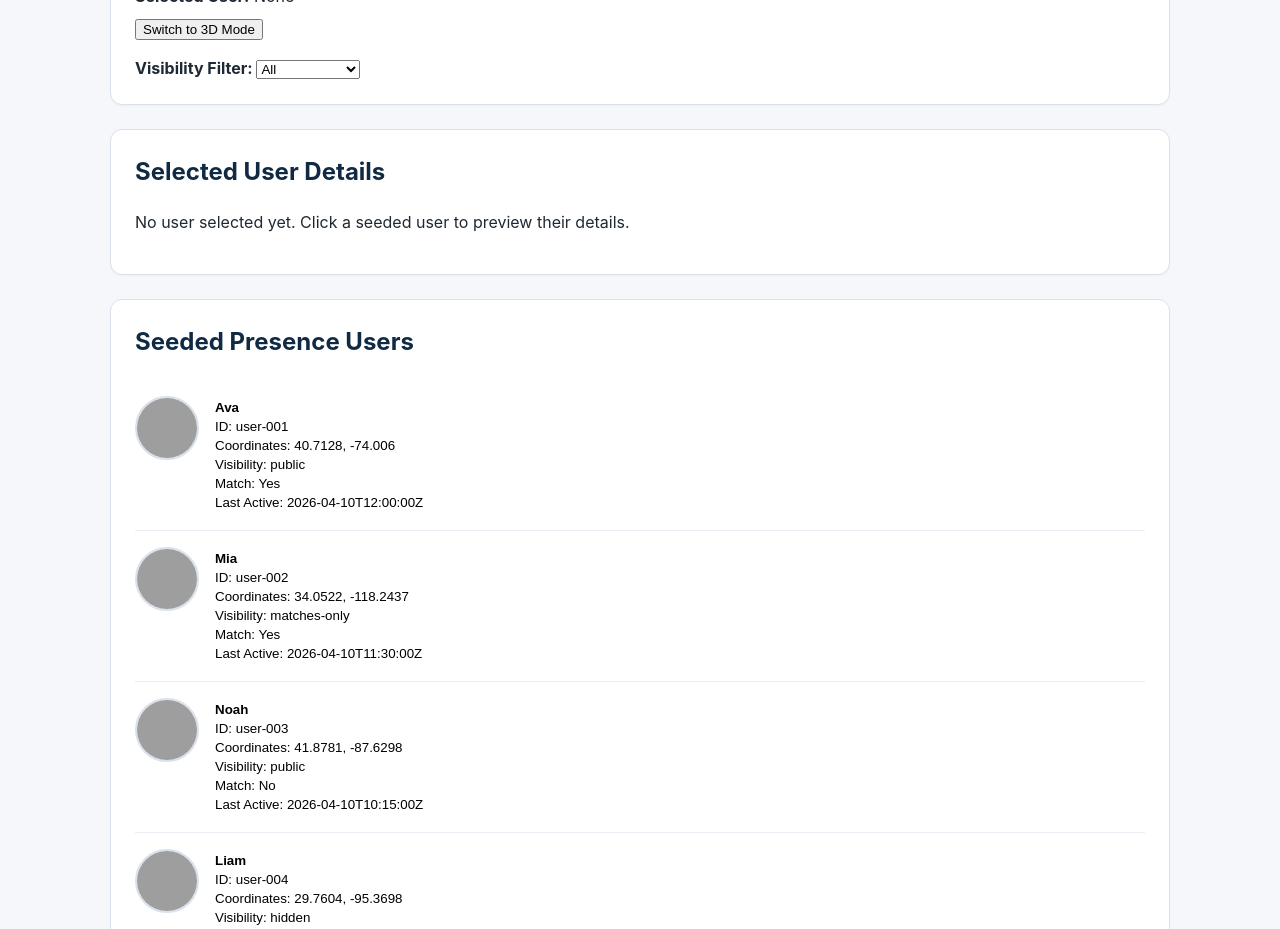
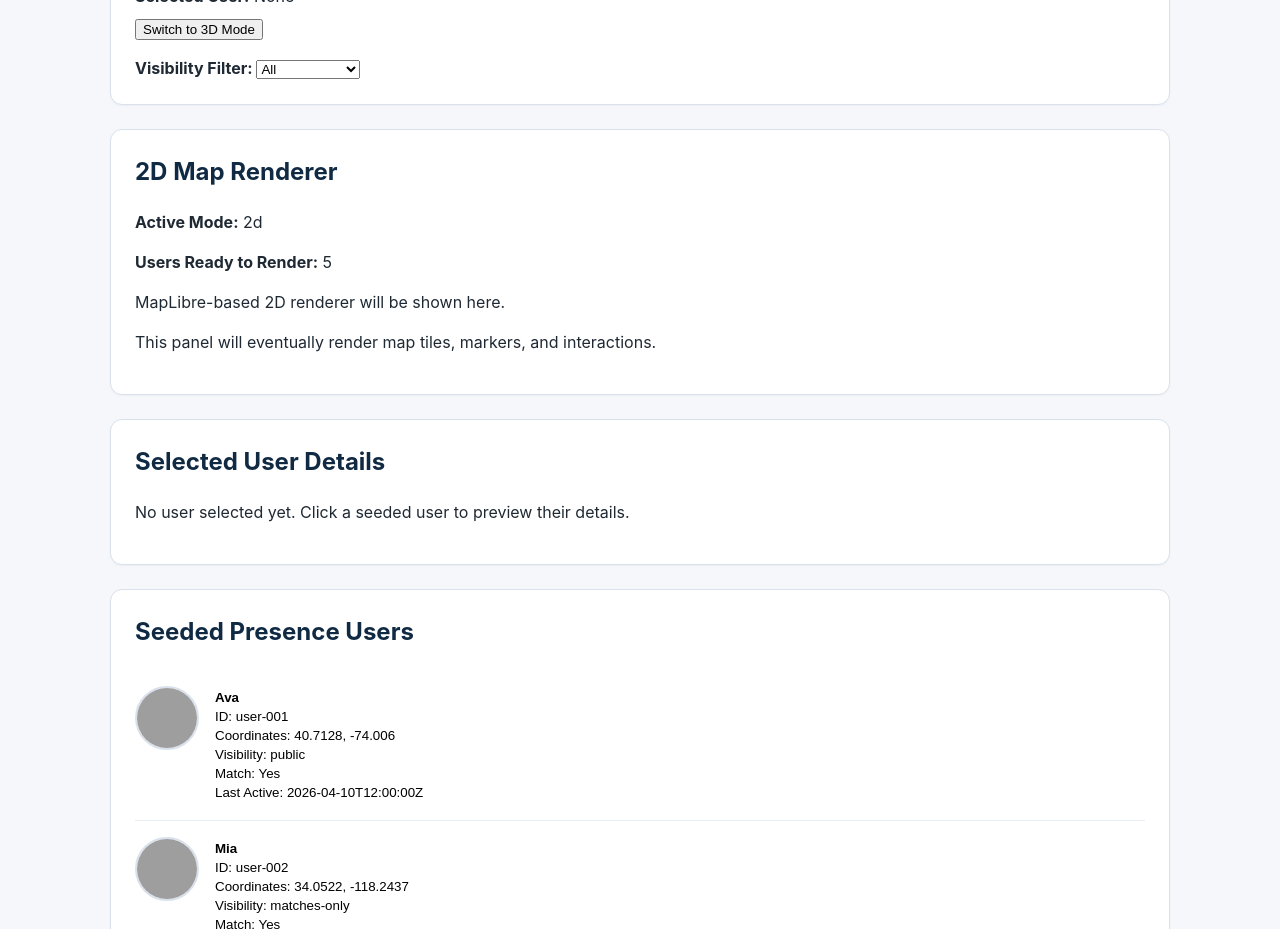
Before and after one commit to tpersaud27/geo-presence-mfe, a React (Vite) app in the folder geo-presence-mfe/: page / in a window 1280 px wide. Shown: the part 840-1769 px from the top of the page. Built offline with nearby package versions, Linux system fonts and the light colour scheme; grey boxes are pictures that could not be loaded.

Commit message:
feat: add GeoPresenceRendererPanel component to dashboard for 2D/3D visualization

```diff
--- /dev/null
+++ b/geo-presence-mfe/src/components/GeoPresenceRendererPanel.tsx
@@ -0,0 +1,42 @@
+import type { GeoPresenceMode } from '../core/config/geoPresenceConfig';
+import type { PresenceUser } from '../core/models/presenceUser';
+
+interface GeoPresenceRendererPanelProps {
+    mode: GeoPresenceMode;
+    users: PresenceUser[];
+}
+
+function GeoPresenceRendererPanel({
+    mode,
+    users,
+}: GeoPresenceRendererPanelProps) {
+    const is2DMode = mode === '2d';
+
+    return (
+        <section className="app__summary">
+            <h2>{is2DMode ? '2D Map Renderer' : '3D Globe Renderer'}</h2>
+
+            <p>
+                <strong>Active Mode:</strong> {mode}
+            </p>
+
+            <p>
+                <strong>Users Ready to Render:</strong> {users.length}
+            </p>
+
+            {is2DMode ? (
+                <div>
+                    <p>MapLibre-based 2D renderer will be shown here.</p>
+                    <p>This panel will eventually render map tiles, markers, and interactions.</p>
+                </div>
+            ) : (
+                <div>
+                    <p>Cesium-based 3D globe renderer will be shown here.</p>
+                    <p>This panel will eventually render the globe, markers, and interactions.</p>
+                </div>
+            )}
+        </section>
+    );
+}
+
+export default GeoPresenceRendererPanel;
--- a/geo-presence-mfe/src/features/geo-presence/GeoPresenceDashboard.tsx
+++ b/geo-presence-mfe/src/features/geo-presence/GeoPresenceDashboard.tsx
@@ -12,6 +12,7 @@ import {
 import SelectedUserDetails from '../../components/SelectedUserDetails';
 import ConfigurationSummary from '../../components/ConfigurationSummary';
 import PresenceUserList from '../../components/PresenceUserList';
+import GeoPresenceRendererPanel from '../../components/GeoPresenceRendererPanel';
 
 function GeoPresenceDashboard() {
     const {
@@ -70,6 +71,8 @@ function GeoPresenceDashboard() {
                 onVisibilityFilterChange={handleVisibilityFilterChange}
             />
 
+            <GeoPresenceRendererPanel mode={currentMode} users={filteredUsers} />
+
             <SelectedUserDetails selectedUser={selectedUser} />
 
             <PresenceUserList
```
